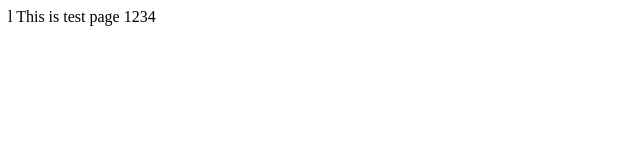
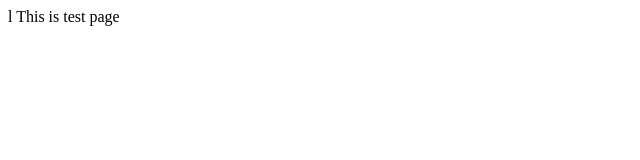
Before and after one commit to masoodfaiq/testcode, a plain HTML site: page index.html in a window 1280 px wide. Shown: the full height of the page, 0-640 px from the left. Drawn offline with Linux system fonts and the light colour scheme.

Commit message:
commit from master branch

```diff
--- a/index.html
+++ b/index.html
@@ -6,6 +6,6 @@ l<!DOCTYPE html>
     <title>Test Page</title>
 </head>
 <body>
-    This is test page 1234
+    This is test page
 </body>
 </html>
```
